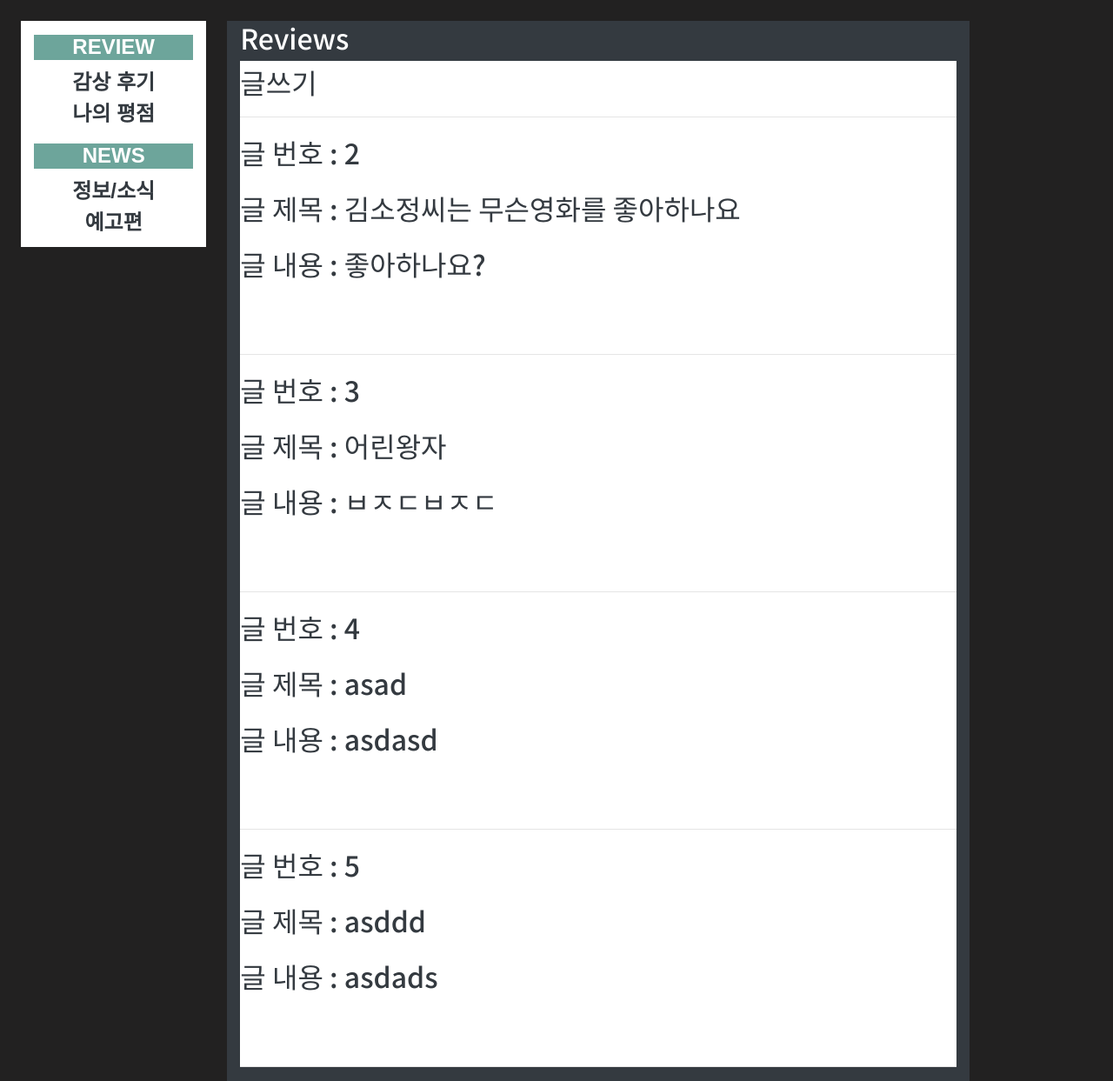
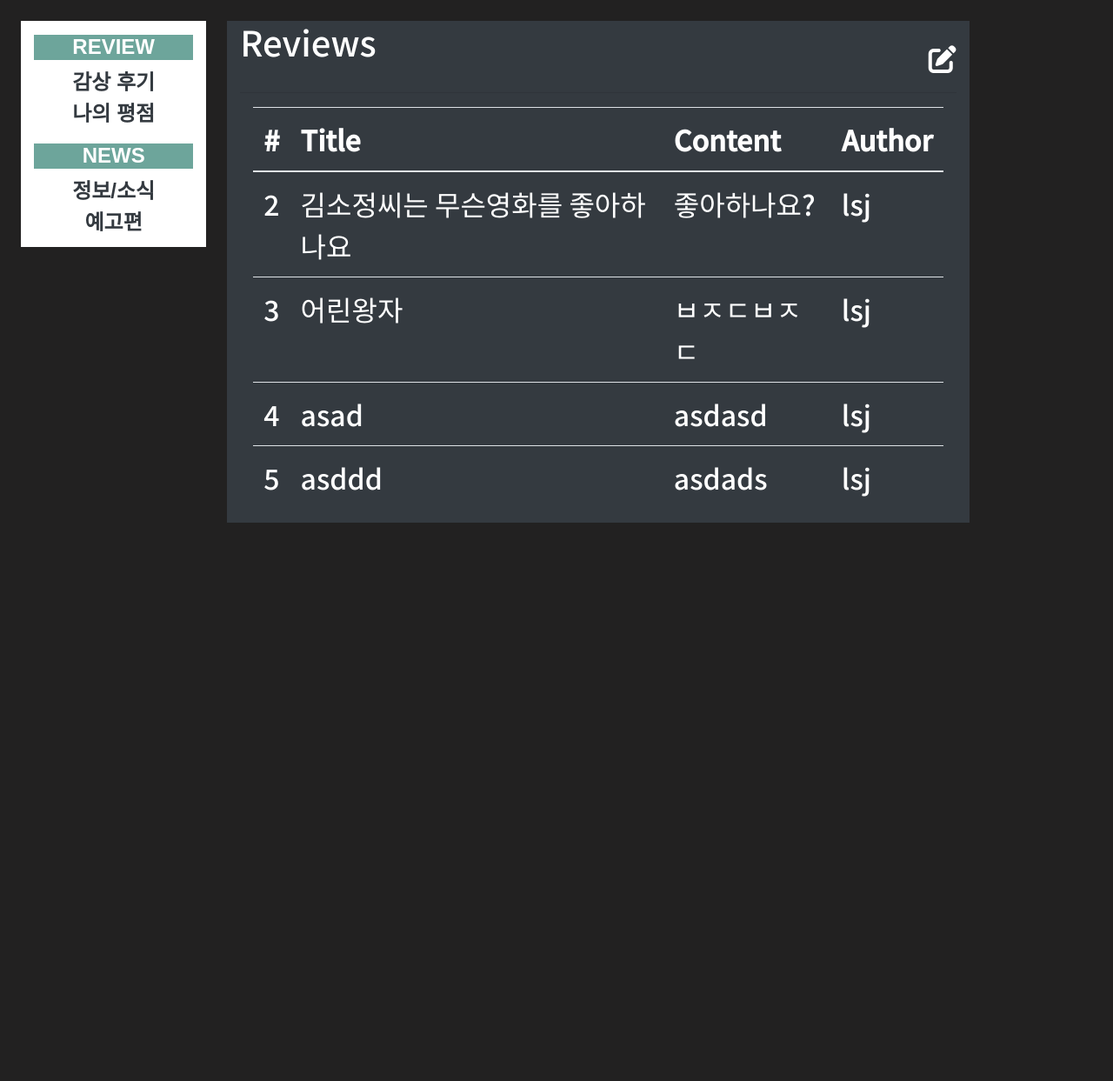
Before and after one commit to jun0811/MovieWeb, a Django app: page /community/reviews/ in a window 1280 px wide. Shown: the part 123-1366 px from the top of the page at 87% size. After the commit the page ends 724 px from the top, so only its background shows below. Run offline with Django 3.2, Linux system fonts and the light colour scheme; a user stored in the database is signed in; data comes from the database, SQL or seed files in the repository; both versions use the stored data as it was after the commit; some libraries are stand-ins or nearby versions.

Commit message:
community_create form

```diff
--- a/final-pjt/community/forms.py
+++ b/final-pjt/community/forms.py
@@ -5,6 +5,7 @@ class ReviewForm(forms.ModelForm):
     class Meta:
         model = Review
         fields = '__all__'
+        exclude = ['user']
         # fields = ['title', 'content']
 
 class CommentForm(forms.ModelForm):
@@ -12,4 +13,4 @@ class CommentForm(forms.ModelForm):
     class Meta:
         model = Comment
         fields = '__all__'
-        # exclude = ['article', 'user',]
+        exclude = ['review', 'user',]
--- a/final-pjt/community/templates/community/reviews.html
+++ b/final-pjt/community/templates/community/reviews.html
@@ -1,16 +1,60 @@
 {% extends 'community.html' %}
+{% block style %}
+  td, th {
+    color : white;
+  }
+{% endblock style %}
+
 {% block content %}
-  <h2>Reviews</h2>
-  <div class="raw bg-white text-dark">
-  <a class="text-dark"href="{%url 'community:create'%}">글쓰기</a>
-  <hr>
-  {% for review in reviews %}
-    {% comment %} <p><b>작성자 : {{review.user}}</b></p> {% endcomment %}
-    <p>글 번호 : {{review.pk}}</p>
-    <p>글 제목 : {{review.title}}</p>
-    <p>글 내용 : {{review.content}}</p>
-    <a href="{%url 'community:detail' review.pk%}">[detail]</a>
+  <div class= "d-flex justify-content-between">
+  <h1>Reviews</h1>
+  <a class="text-white"href="{%url 'community:create'%}"><i class="fas fa-edit"></i></a>
+  </div>
     <hr>
-  {% endfor %}
-  </div>
+  <div class="container-fluid">
+	<div class="row">
+		<div class="col-md-12">
+			<table class="table">
+				<thead>
+					<tr>
+						<th>
+							#
+						</th>
+						<th>
+							Title
+						</th>
+						<th>
+							Content
+						</th>
+						<th>
+							Author
+						</th>
+					</tr>
+				</thead>
+				<tbody>
+        {% for review in reviews %}
+					<tr>
+						<td>
+							{{review.pk}}
+						</td>
+						<td>
+							<a href="{%url "community:detail" review.pk %}">
+              {{review.title}} </a>
+						</td>
+						<td>
+							{{review.content}}
+						</td>
+						<td>
+              {{review.user}}
+						</td>
+					</tr>
+          {% endfor %}
+				</tbody>
+			</table>
+		</div>
+	</div>
+</div>
+
+
+
 {% endblock content %}
--- a/final-pjt/community/views.py
+++ b/final-pjt/community/views.py
@@ -24,6 +24,7 @@ def reviews(request):
 def create(request):
     if request.method =='POST':
         form = ReviewForm(request.POST)
+        print(form)
         if form.is_valid():
             review = form.save(commit=False) # 당장 저장하지 않고 user 등록후 저장
             review.user = request.user # accounts기능 완료후 필요
--- a/final-pjt/sj_pjt/templates/base.html
+++ b/final-pjt/sj_pjt/templates/base.html
@@ -72,8 +72,7 @@ a:hover {
 
           <div class="dropdown-menu dropdown-menu-right" aria-labelledby="dropdownMenuLink">
             {% if request.user.is_authenticated %}
-              <form action="{% url 'accounts:update' %}" method = "POST" class="mr-3">
-                {% csrf_token %}
+              <form action="{% url 'accounts:update' %}" method = "GET" class="mr-3">
                 <input type="submit" value="정보 수정" class="dropdown-item">
               </form>
               <a href="{% url 'accounts:profile' user.username %}" class="mr-3 pb-0 dropdown-item">프로필</a>
--- a/final-pjt/sj_pjt/templates/community.html
+++ b/final-pjt/sj_pjt/templates/community.html
@@ -42,6 +42,9 @@ a:hover {
   font-family: sans-serif;
   text-align: center;
 }
+{% block style %}
+{% endblock  %}
+
 </style>
 <body>
   <nav class="nav-border navbar navbar-expand-lg mb-4">
@@ -64,7 +67,10 @@ a:hover {
 
           <div class="dropdown-menu dropdown-menu-right" aria-labelledby="dropdownMenuLink">
             {% if request.user.is_authenticated %}
-              <a href="{% url 'accounts:update' %}" class="mr-3 pb-0 dropdown-item">정보수정</a>
+              <form action="{% url 'accounts:update' %}" method = "GET" class="mr-3">
+                <input type="submit" value="정보 수정" class="dropdown-item">
+              </form>
+              <a href="{% url 'accounts:profile' user.username %}" class="mr-3 pb-0 dropdown-item">프로필</a>
               <form action="{% url 'accounts:logout' %}" method="POST" class="mr-3">
                 {% csrf_token %}
                 <input type="submit" value="Logout" class="dropdown-item">
```
Also changed, not shown: final-pjt/community/templates/community/create.html (+34 -15 lines), final-pjt/db.sqlite3.
